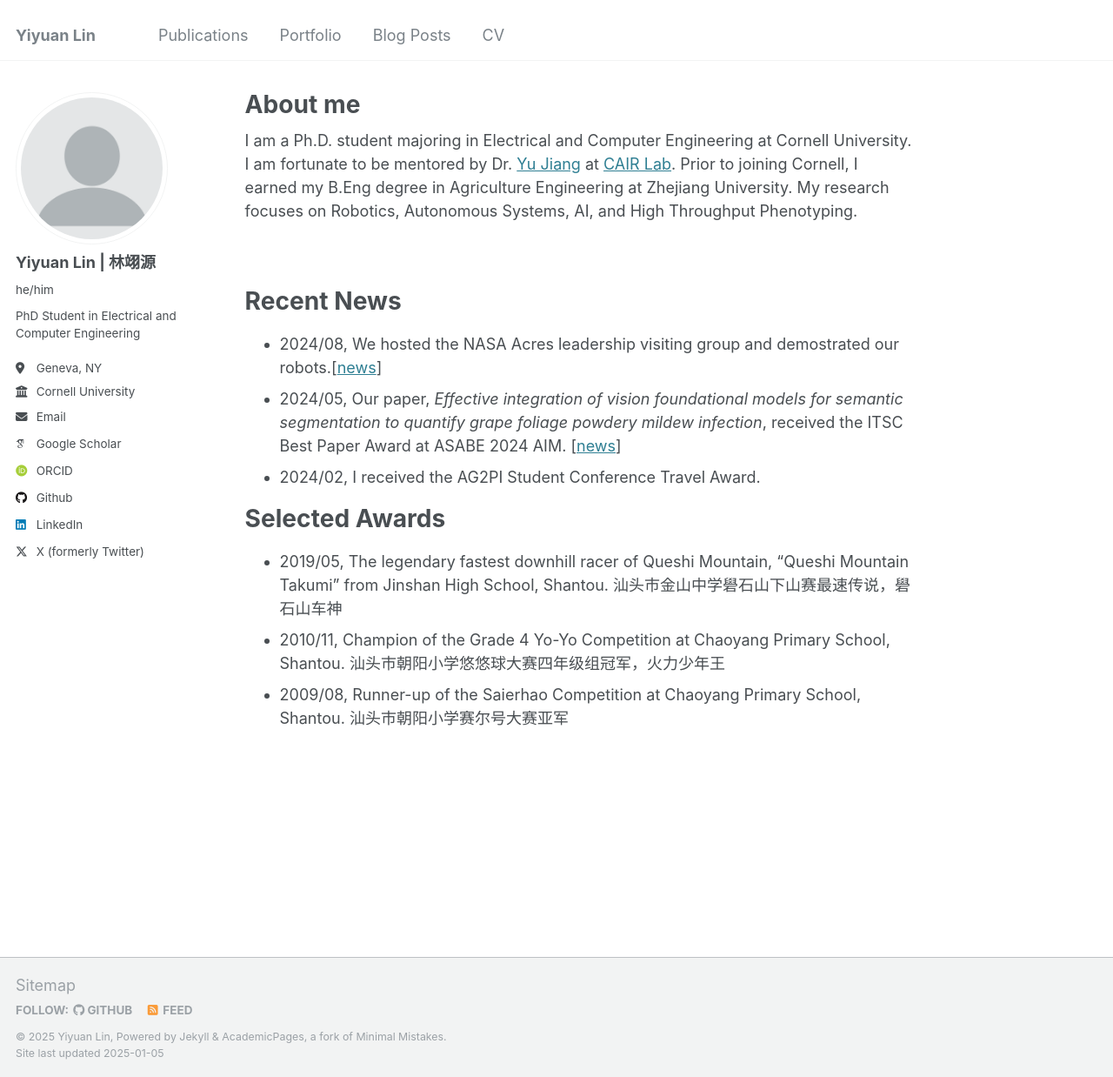
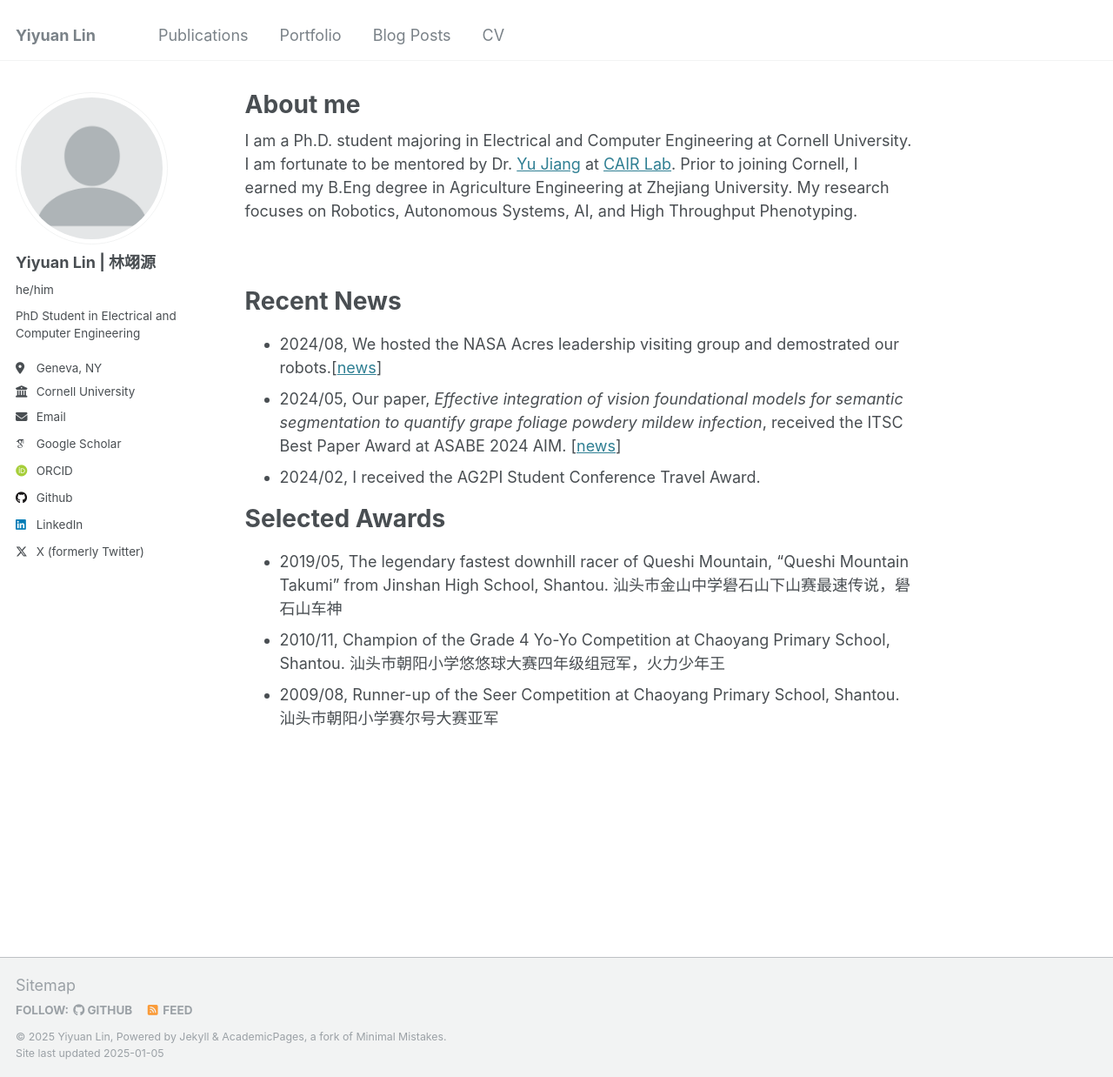
Before and after one commit to YiyuanLinXX/YiyuanLinXX.github.io, a Jekyll site: the page built from _pages/about.md, in a window 1280 px wide and 1238 px high. Shown: the whole window at 87% size. Built offline with Jekyll 4.4.1, drawn with Linux system fonts in a browser that asks for light colours; some web fonts are replaced.

Commit message:
update awards

```diff
--- a/_pages/about.md
+++ b/_pages/about.md
@@ -19,4 +19,4 @@ I am a Ph.D. student majoring in Electrical and Computer Engineering at Cornell
 # Selected Awards
 - 2019/05, The legendary fastest downhill racer of Queshi Mountain, "Queshi Mountain Takumi" from Jinshan High School, Shantou. 汕头市金山中学礐石山下山赛最速传说，礐石山车神
 - 2010/11, Champion of the Grade 4 Yo-Yo Competition at Chaoyang Primary School, Shantou. 汕头市朝阳小学悠悠球大赛四年级组冠军，火力少年王
-- 2009/08, Runner-up of the Saierhao Competition at Chaoyang Primary School, Shantou. 汕头市朝阳小学赛尔号大赛亚军
+- 2009/08, Runner-up of the Seer Competition at Chaoyang Primary School, Shantou. 汕头市朝阳小学赛尔号大赛亚军
```
